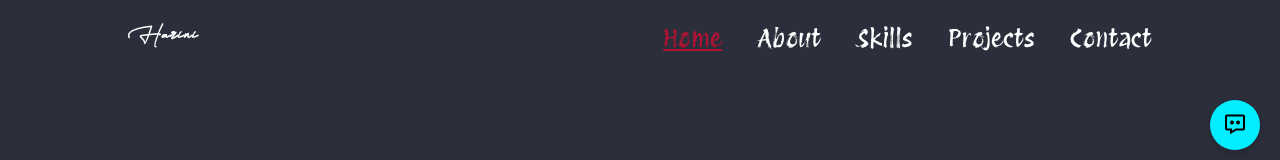
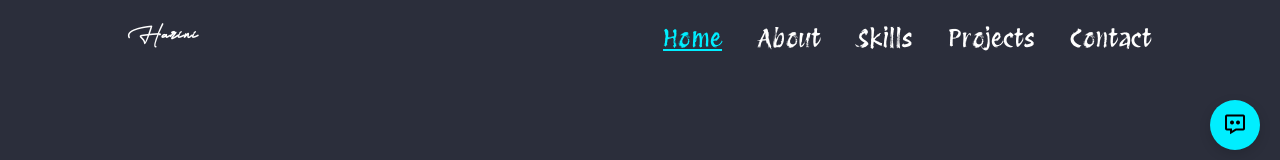
Before and after one commit to HARINII2415/harinii2415.github.io, a plain HTML site: page index.html in a window 1280 px wide. Shown: the top 160 px of the page. Drawn offline with nearby package versions, Linux system fonts and the light colour scheme; a web font is replaced by a local one.

Commit message:
Update style.css

```diff
--- a/files/style.css
+++ b/files/style.css
@@ -96,7 +96,7 @@ body {
 }
 
 .navbar .active {
-    color: #AE1333;
+    color: #0ef;
     text-decoration: underline;
 }
 
```
